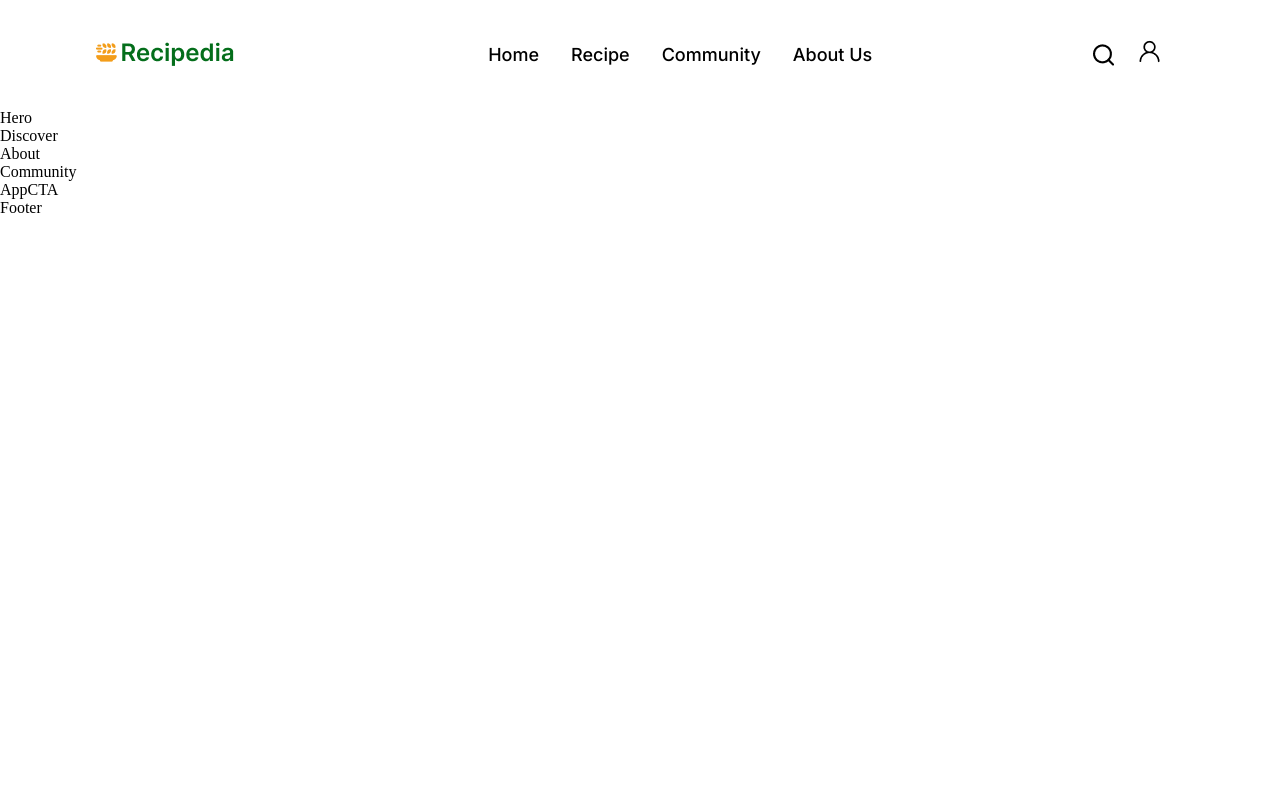
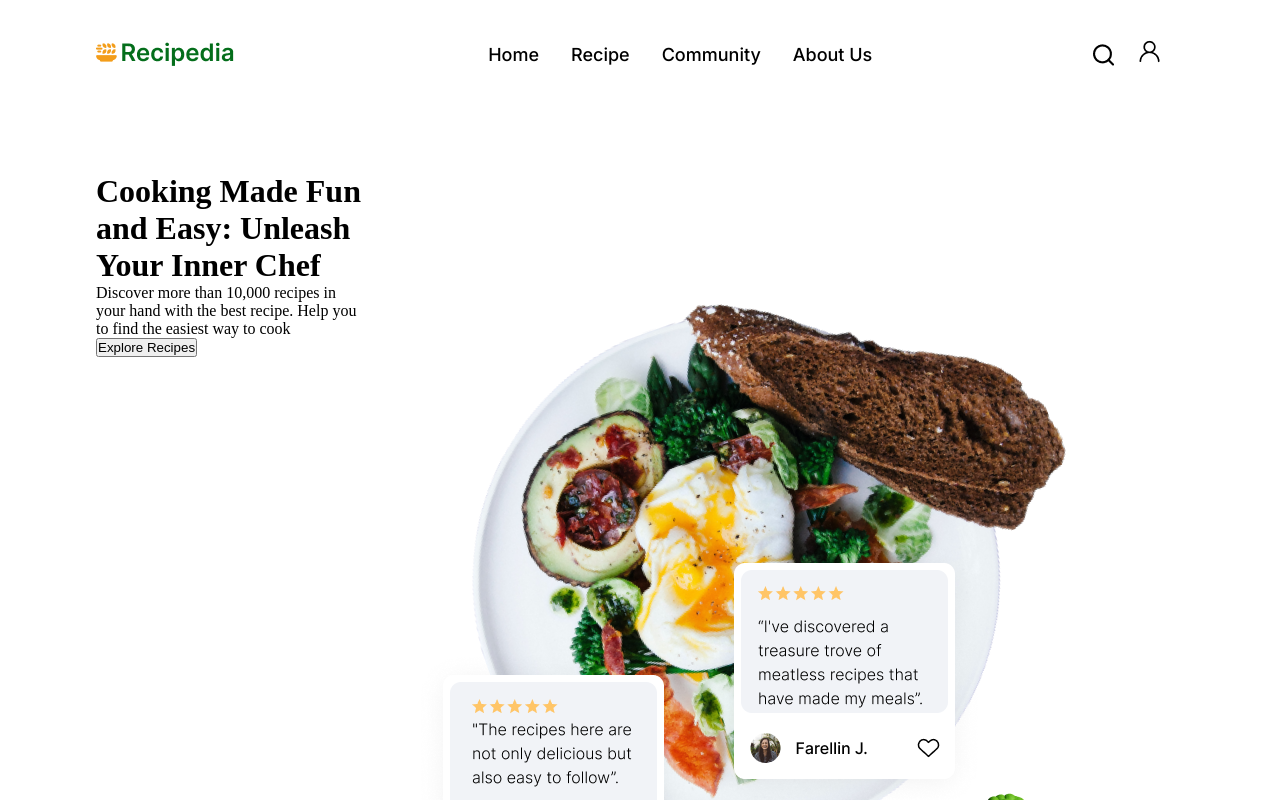
Before and after one commit to Chloedj/react-recipe-app, a React (Create React App) app in the folder recipe-app/: page / in a window 1280 px wide. Shown: the top 800 px of the page. Built offline with nearby package versions, Linux system fonts and the light colour scheme.

Commit message:
Added Hero HTML

```diff
--- a/recipe-app/src/containers/hero/hero.css
+++ b/recipe-app/src/containers/hero/hero.css
@@ -0,0 +1,14 @@
+.recipe__hero {
+    display: flex;
+    flex-direction: row;
+}
+
+.recipe__hero-content {
+    flex: 1;
+        display: flex;
+        justify-content: center;
+        align-items: flex-start;
+        flex-direction: column;
+
+        margin-right: 5rem;
+}
--- a/recipe-app/src/containers/hero/hero.js
+++ b/recipe-app/src/containers/hero/hero.js
@@ -1,10 +1,24 @@
 import React from 'react'
 import './hero.css'
+import plate from '../../assets/plate.png'
 
 const Hero = () => {
   return (
     <div>
-      Hero
+      <div className='recipe__hero section__padding' id="#home">
+        <div className="recipe__header-content">
+      <h1 className="recipe__header-content__h1">Cooking Made Fun and Easy: Unleash Your Inner Chef</h1>
+      <p>Discover more than <span className='recipe__header-content__span'>10,000 recipes</span> in your hand with the best recipe. Help you to find the easiest way to cook</p>
+
+      <div className="recipe__header-content__input">
+        <button type="button">Explore Recipes</button>
+      </div>
+    </div>
+
+    <div className="recipe__header-image">
+      <img src={plate} alt='plate'/>
+    </div>
+      </div>
     </div>
   )
 }
```
Also changed, not shown: recipe-app/src/assets/plate.png (added).
